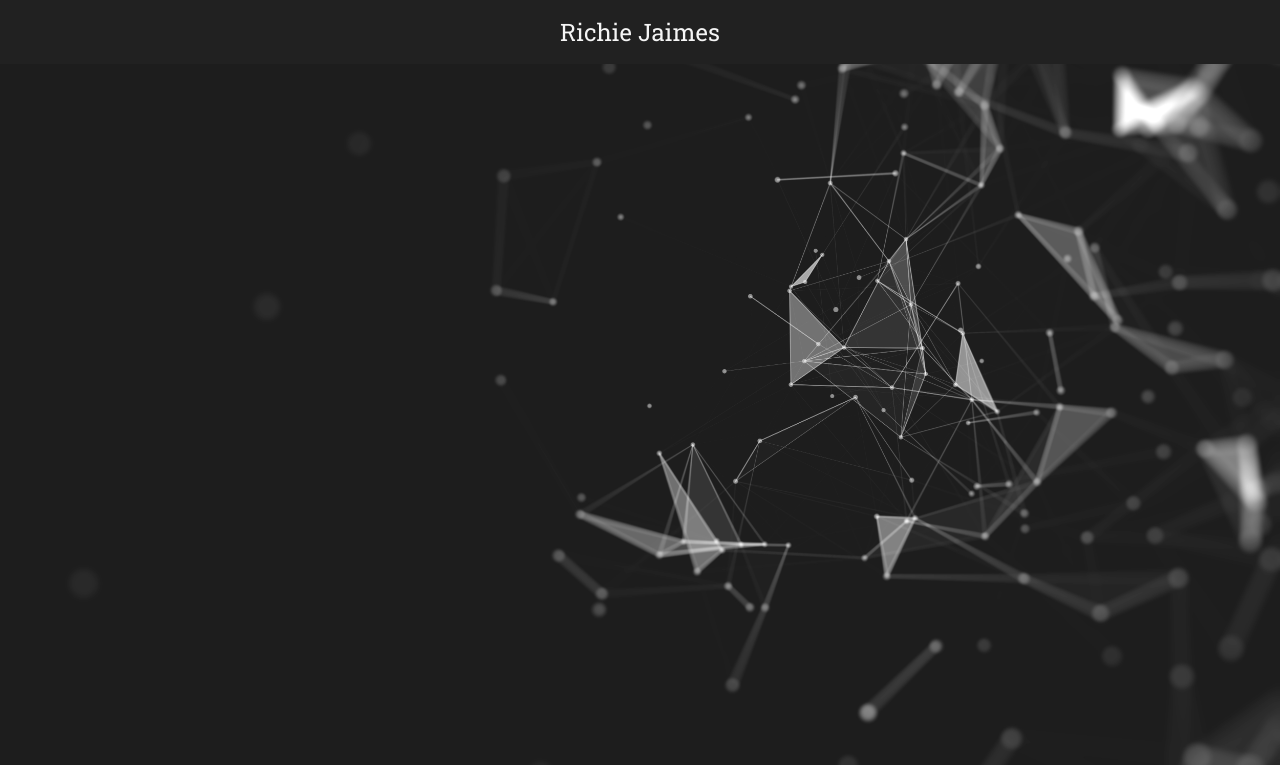
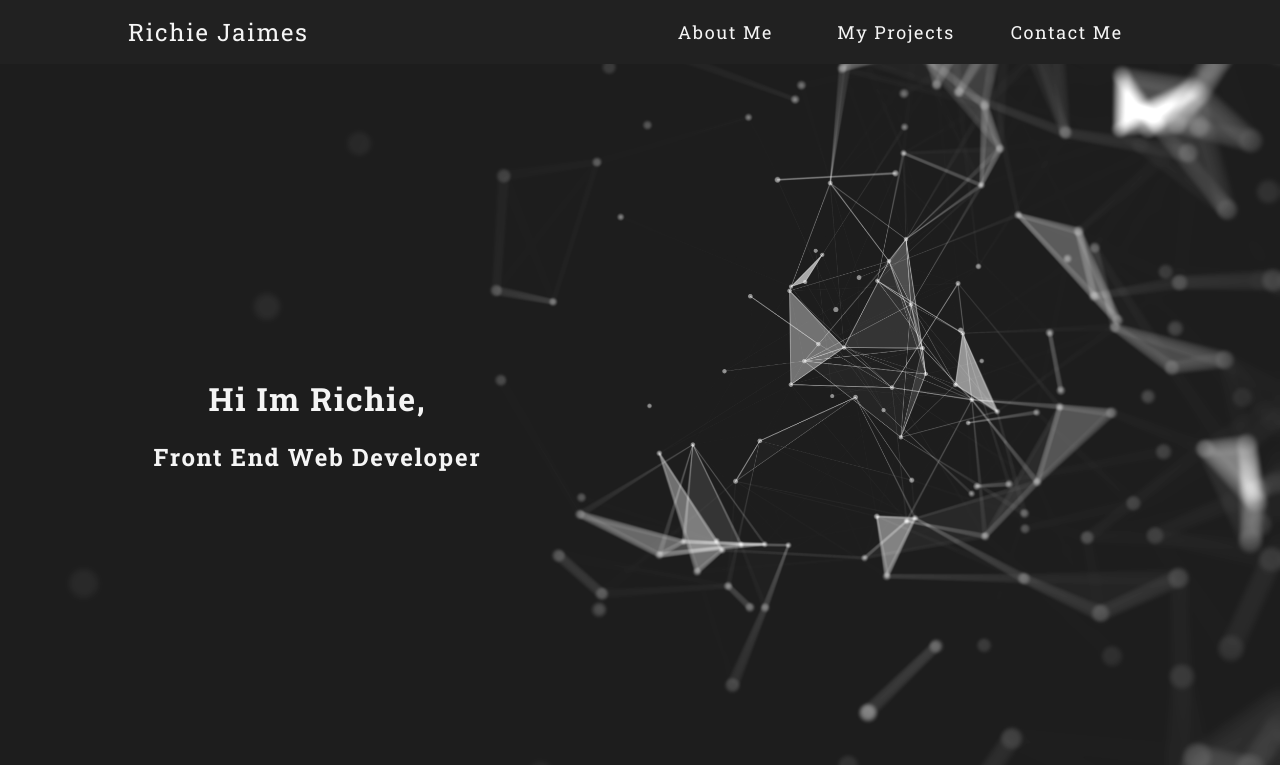
Before and after one commit to UnChich/Rich-Web-Development, a website: page index.html in a window 1280 px wide. Shown: the top 765 px of the page. Drawn offline with Linux system fonts and the light colour scheme.

Commit message:
layout of navbar and hero for mobile and desktop view

```diff
--- a/css/styles.scss
+++ b/css/styles.scss
@@ -2,6 +2,8 @@
 
 $light-theme: #f5f5f5;
 $dark-theme: #212121;
+$large-screen-padding: 10vw;
+$title-letter-spacing: 0.1rem;
 
 html {
   scroll-behavior: smooth;
@@ -28,6 +30,7 @@ body {
     display: flex;
     justify-content: center;
     align-items: center;
+    letter-spacing: $title-letter-spacing;
 
     a {
       font-size: 1.5rem;
@@ -63,7 +66,7 @@ body {
       font-size: 1.125rem;
       color: $light-theme;
       cursor: pointer;
-      letter-spacing: 0.1rem;
+      letter-spacing: $title-letter-spacing;
       width: 100%;
       height: 100%;
       padding: 0.8rem;
@@ -128,9 +131,13 @@ body {
 
 .hero-main {
   width: 100%;
+  display: flex;
+  justify-content: center;
+  align-items: center;
 
   .content-group {
-    margin-top: 55%;
+    letter-spacing: $title-letter-spacing;
+    margin-bottom: 20vh;
     color: $light-theme;
     text-align: center;
   }
@@ -171,11 +178,36 @@ body {
 
 @media (min-width: 992px) {
   .navbar {
+    justify-content: space-between;
+    padding-left: 10vw;
+    padding-right: 10vw;
+    .navigation {
+      background: unset;
+      left: unset;
+      top: unset;
+      position: unset;
+      flex-direction: row;
+      width: 40vw;
+
+      li {
+        border-bottom: none;
+      }
+    }
     .navbar-toggler {
       display: none;
     }
   }
 
+  .hero {
+    .hero-main {
+      justify-content: flex-start;
+
+      .content-group {
+        margin-bottom: unset;
+        margin-left: 12vw;
+      }
+    }
+  }
   a .hero-main {
     width: 40vw;
     height: 100%;
```
Also changed, not shown: css/styles.css.
